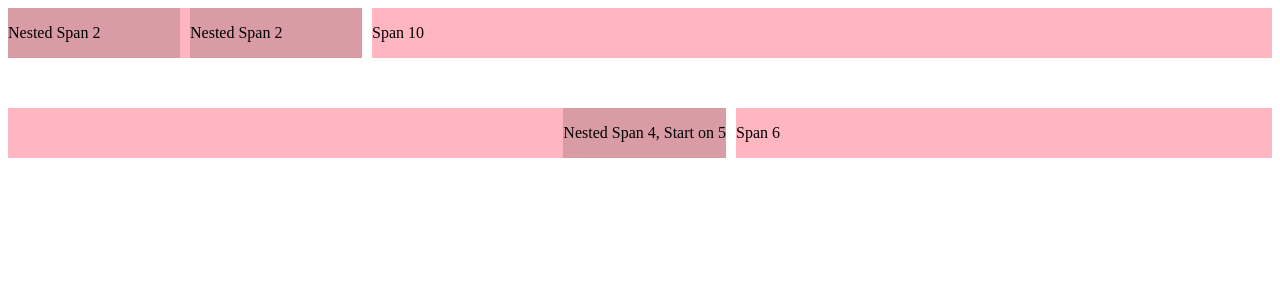
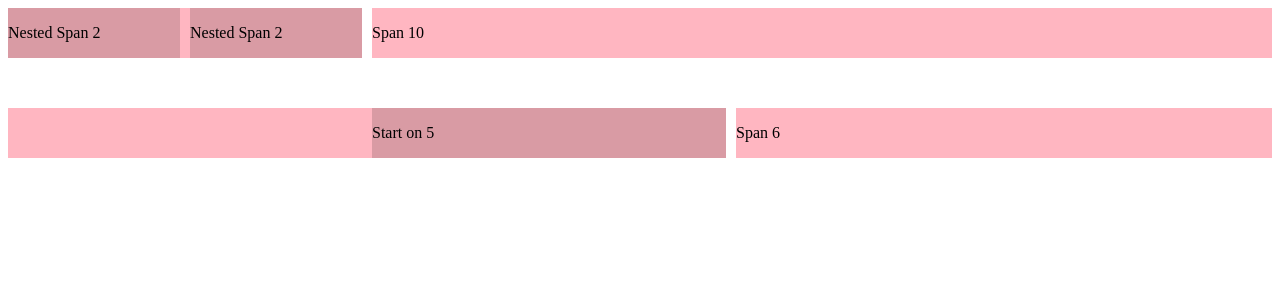
Before and after one commit to faceless-ui/css-grid, a React app: page / in a window 1280 px wide. Shown: the top 300 px of the page. Built offline with nearby package versions, Linux system fonts and the light colour scheme; the HTML template or start-up script is replaced by a standard one.

Commit message:
renders StyledRow within Row

```diff
--- a/demo/App.js
+++ b/demo/App.js
@@ -32,7 +32,7 @@ const App = () => {
           <Column span={8} style={{ backgroundColor: 'lightpink' }}>
             <Row>
               <Column span={4} startOn={5} style={{ backgroundColor: 'rgba(0, 0, 0, .15)' }}>
-                <p>Nested Span 4, Start on 5</p>
+                <p>Start on 5</p>
               </Column>
             </Row>
           </Column>
--- a/src/Column/css.js
+++ b/src/Column/css.js
@@ -4,7 +4,7 @@ const StyledColumn = styled.div`
   ${(props) => {
     const { span, startOn } = props.propsForStyler;
     return (`
-      grid-column-start: ${!startOn ? `span ${span}` : null};
+      grid-column-start: ${startOn || `span ${span}`};
       grid-column-end: ${startOn ? `span ${span}` : 'auto'};
     `);
   }}
--- a/src/Column/index.js
+++ b/src/Column/index.js
@@ -1,9 +1,7 @@
 import React from 'react';
 import PropTypes from 'prop-types';
-
 import GridContext from '../GridProvider/context';
 import GridProvider from '../GridProvider';
-
 import StyledColumn from './css';
 
 const Column = (props) => {
--- /dev/null
+++ b/src/Row/css.js
@@ -0,0 +1,19 @@
+import styled from 'styled-components';
+
+const StyledRow = styled.div`
+  ${(props) => {
+    const { numberOfColumns, gutterSize } = props.propsForStyler;
+
+    const columnGap = gutterSize === 'columnWidth'
+      ? `calc(100% * ( 1 / (${numberOfColumns} * 2)))`
+      : gutterSize;
+
+    return (`
+      display: grid;
+      grid-template-columns: repeat(${numberOfColumns}, 1fr);
+      column-gap: ${columnGap};
+    `);
+  }}
+`;
+
+export default StyledRow;
--- a/src/Row/index.js
+++ b/src/Row/index.js
@@ -1,6 +1,7 @@
 import React from 'react';
 import PropTypes from 'prop-types';
 import GridContext from '../GridProvider/context';
+import StyledRow from './css';
 
 const Row = (props) => {
   const { children } = props;
@@ -11,18 +12,15 @@ const Row = (props) => {
         const { numberOfColumns, gutterSize } = gridContext;
 
         return (
-          <div
+          <StyledRow
             className="row"
-            style={{
-              display: 'grid',
-              gridTemplateColumns: `repeat(${numberOfColumns}, 1fr)`,
-              columnGap: gutterSize === 'columnWidth'
-                ? `calc(100% * ( 1 / (${numberOfColumns} * 2)))`
-                : gutterSize,
+            propsForStyler={{
+              numberOfColumns,
+              gutterSize,
             }}
           >
             {children}
-          </div>
+          </StyledRow>
         );
       }}
     </GridContext.Consumer>
```
Also changed, not shown: 1 other file (tests, documents, lock files or other folders).
